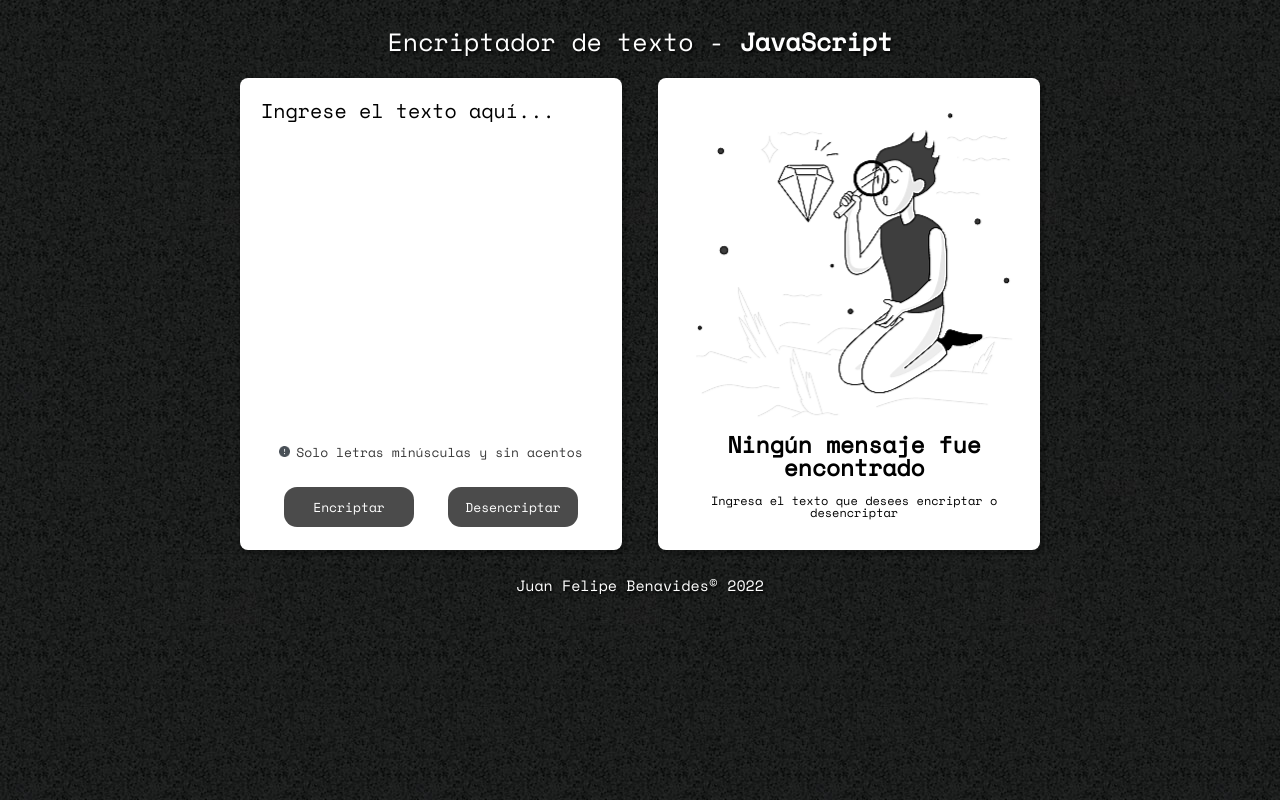
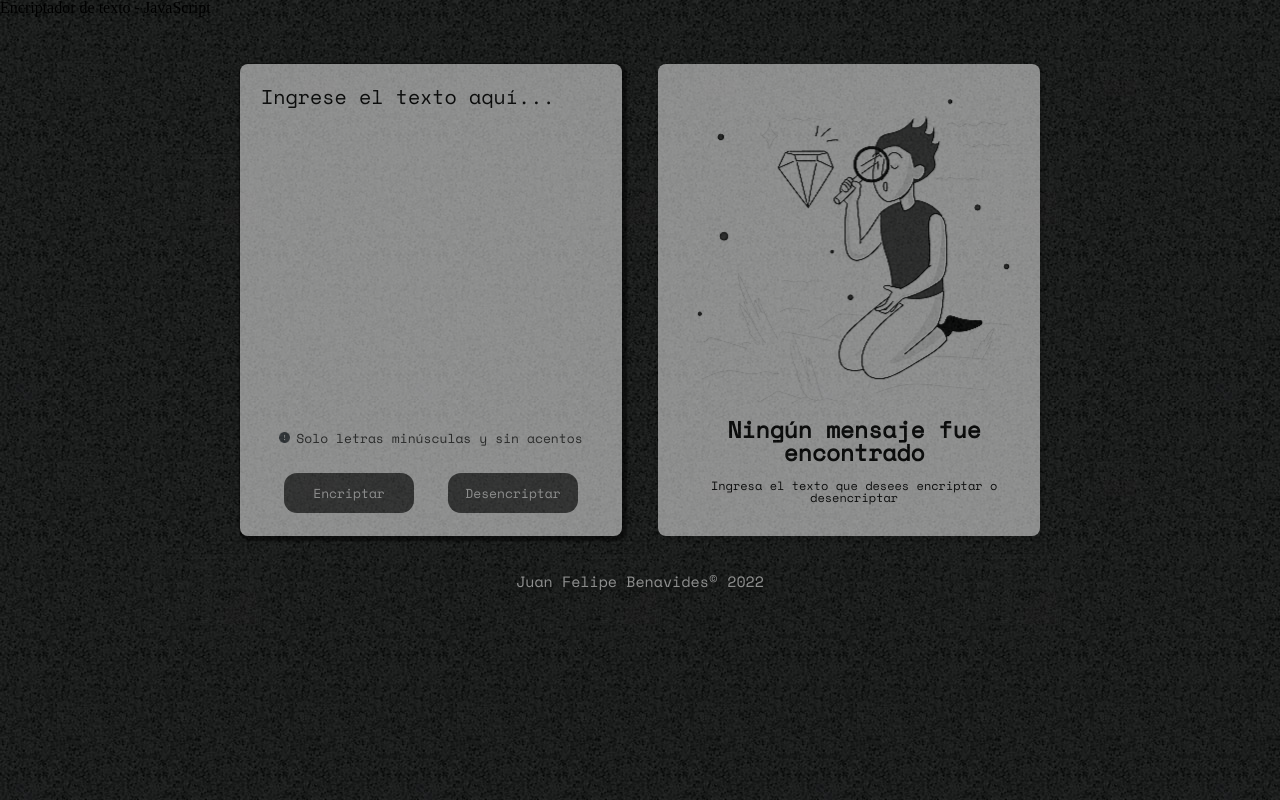
Before and after one commit to benavidesjf29/Encriptador-de-texto, a plain HTML site: page index.html in a window 1280 px wide. Drawn offline with nearby package versions, Linux system fonts and the light colour scheme.

Commit message:
Update style.css

```diff
--- a/css/style.css
+++ b/css/style.css
@@ -6,32 +6,18 @@ main{
     text-align: center;
 }
 
-/*Header*/
-header h1{
-    padding: 1.5%;
-    margin: 10px 0 5px 0;
-    text-align: center;
-    font-family: 'Space Mono', monospace;
-    font-size: 25px;
-    color: #ffffff;
-    text-shadow: 2px 2px 3px #000000;
-}
-
-header strong{
-    font-weight: bold;
-}
-
 /*Bloque izquierdo*/
 .section-encriptador{
     vertical-align:top;
     display: inline-block;
     padding: 1rem;
-    margin: 0 1rem 0.5rem 1rem;
-    box-shadow: 2px 2px 2px 3px rgba(0, 0, 0, 0.2);
+    margin: 3rem 1rem 0.5rem 1rem;
+    box-shadow: 2px 2px 2px 3px rgba(0, 0, 0, 1);
     background-color: white;
     border-radius: 0.5rem;
     width: 350px;
     height: 440px;
+    opacity: 0.5;
 }
 
 .input-texto1{
@@ -99,12 +85,13 @@ header strong{
     display: inline-block;
     vertical-align:top;
     padding: 1rem;
-    margin: 0 1rem 0 1rem;
+    margin: 3rem 1rem 0 1rem;
     box-shadow: 2px 2px 2px 3px rgba(0, 0, 0, 0.2);
     background-color: white;
     border-radius: 0.5rem;
     width: 350px;
     height: 440px;
+    opacity: 0.5;
 }
 
 .input-texto2{
@@ -161,10 +148,11 @@ header strong{
 
 /*Footer*/
 footer p{
-    margin: 20px 0 0 0;
+    margin: 30px 0 30px 0;
     text-align: center;
     font-family: 'Space Mono', monospace;
     font-size: 15px;
     color: #ffffff;
     text-shadow: 2px 2px 3px #000000;
+    opacity: 0.5;
 }
```
